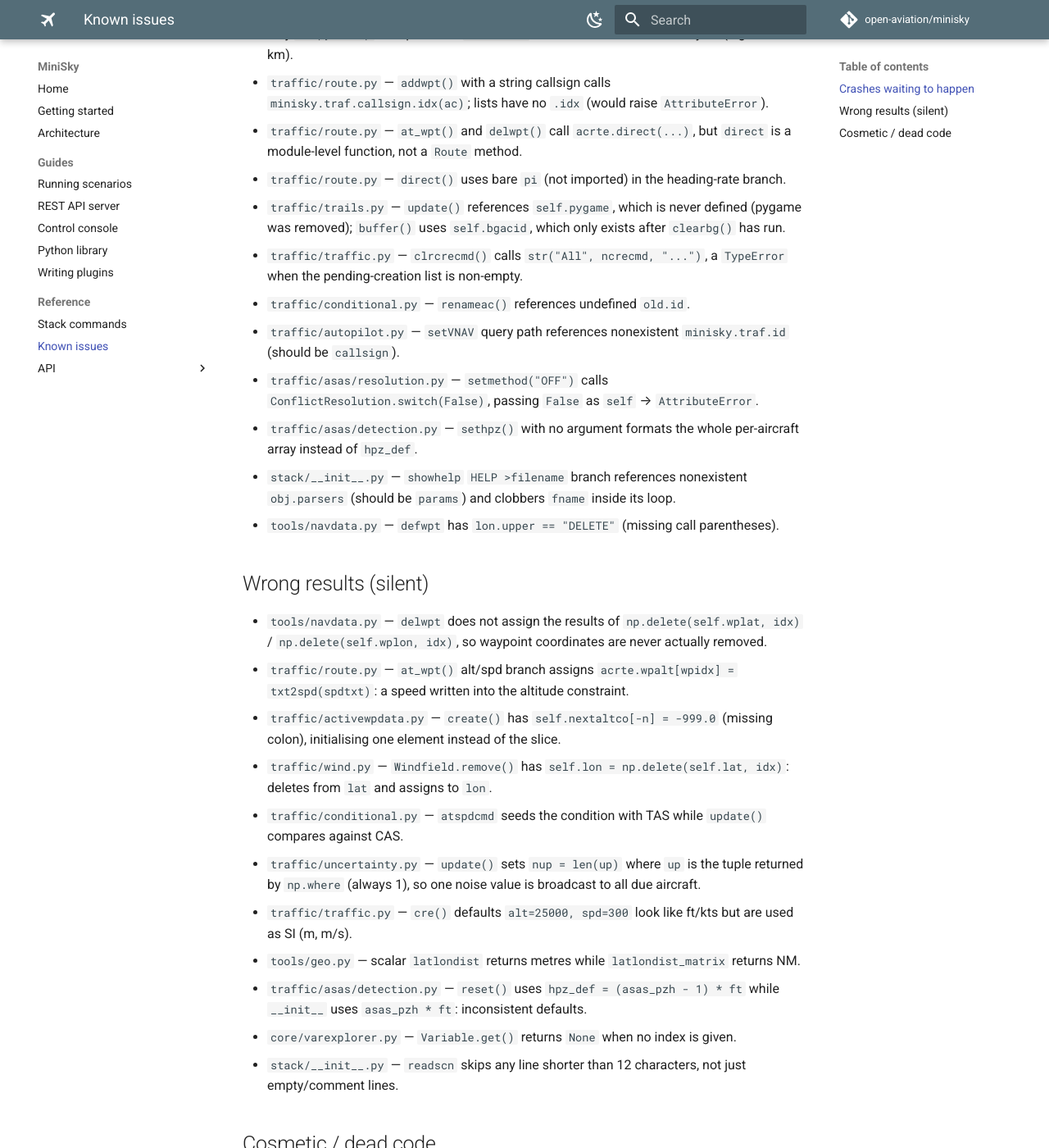
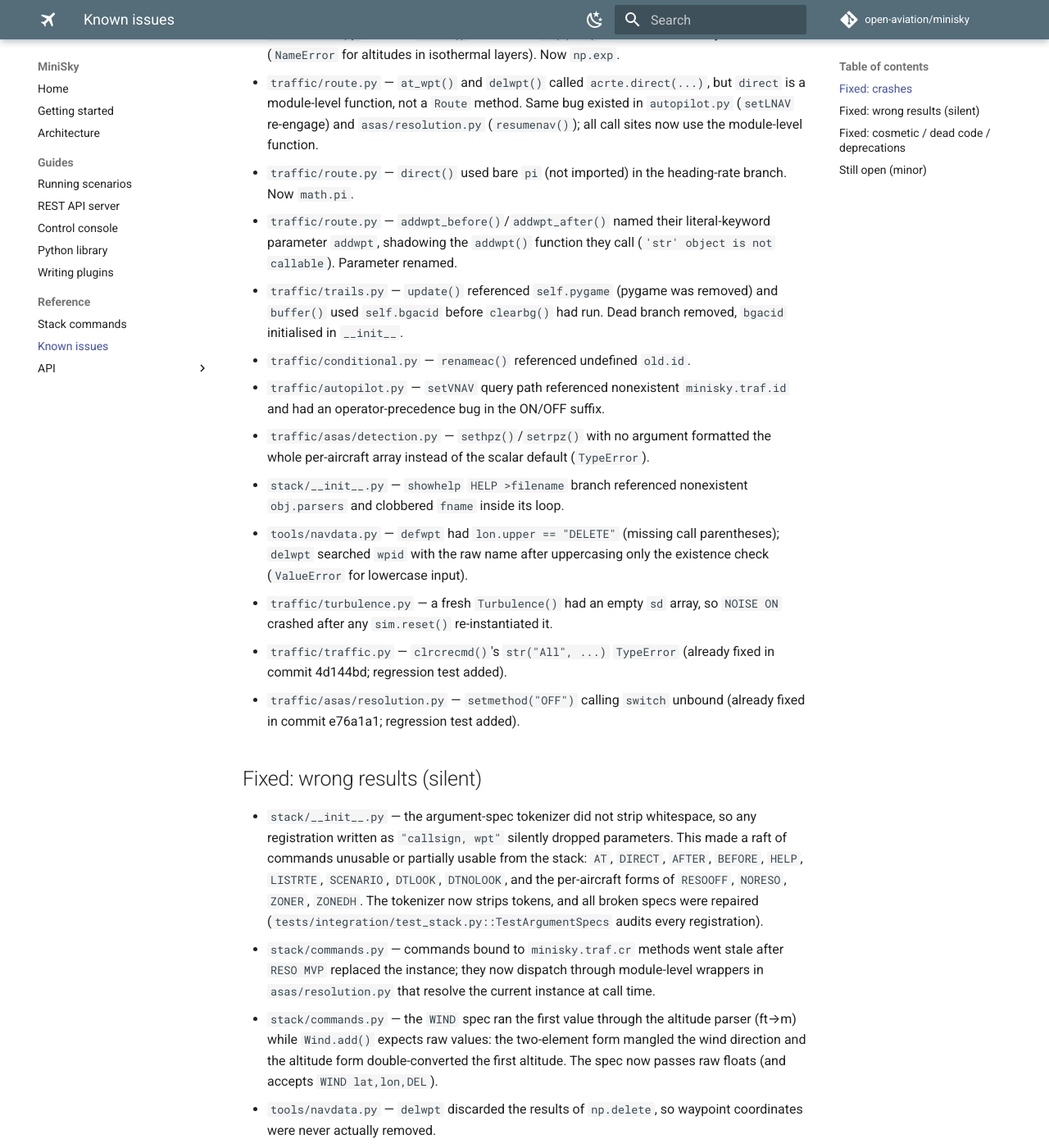
Before and after one commit to open-aviation/minisky, an MkDocs documentation site: the page built from docs/known-issues.md, in a window 1280 px wide and 1400 px high, scrolled down 319 px. Shown: the whole window at 82% size. Built offline with MkDocs 1.6.1 and Material for MkDocs 9.7.7, drawn with Linux system fonts in a browser that asks for light colours; comment, search, counter and statistics services are not loaded; some of the changed text lies outside the part shown.

Commit message:
Update known-issues doc and command reference after bug-fix pass
docs/known-issues.md now records what was fixed (and the two entries
that were already stale), plus the remaining minor quirks. Command
reference regenerated; readme task ticked.

Co-Authored-By: Claude Fable 5 <noreply@anthropic.com>

```diff
--- a/docs/known-issues.md
+++ b/docs/known-issues.md
@@ -1,81 +1,112 @@
 # Known issues
 
-Latent bugs found while documenting the codebase (July 2026). None of these were fixed
-during the documentation pass — docstrings only. Listed here so they can be picked off
-one by one.
+Latent bugs found while documenting the codebase (July 2026) were fixed in a dedicated
+bug-fix pass (July 2026). Each fix is covered by a regression test in `tests/` where the
+behavior is observable. This page records what was fixed, plus the small number of
+remaining quirks.
 
-## Crashes waiting to happen
+## Fixed: crashes
 
-- `tools/aero.py` — scalar `atmos()` calls bare `exp(...)` in the isothermal-layer
-  branch, but only `numpy as np` is imported → `NameError` for altitudes in isothermal
-  layers (e.g. 11–20 km).
-- `traffic/route.py` — `addwpt()` with a string callsign calls
-  `minisky.traf.callsign.idx(ac)`; lists have no `.idx` (would raise `AttributeError`).
-- `traffic/route.py` — `at_wpt()` and `delwpt()` call `acrte.direct(...)`, but `direct`
-  is a module-level function, not a `Route` method.
-- `traffic/route.py` — `direct()` uses bare `pi` (not imported) in the heading-rate
-  branch.
-- `traffic/trails.py` — `update()` references `self.pygame`, which is never defined
-  (pygame was removed); `buffer()` uses `self.bgacid`, which only exists after
-  `clearbg()` has run.
-- `traffic/traffic.py` — `clrcrecmd()` calls `str("All", ncrecmd, "...")`, a `TypeError`
-  when the pending-creation list is non-empty.
-- `traffic/conditional.py` — `renameac()` references undefined `old.id`.
-- `traffic/autopilot.py` — `setVNAV` query path references nonexistent
-  `minisky.traf.id` (should be `callsign`).
-- `traffic/asas/resolution.py` — `setmethod("OFF")` calls
-  `ConflictResolution.switch(False)`, passing `False` as `self` → `AttributeError`.
-- `traffic/asas/detection.py` — `sethpz()` with no argument formats the whole per-aircraft
-  array instead of `hpz_def`.
-- `stack/__init__.py` — `showhelp` `HELP >filename` branch references nonexistent
-  `obj.parsers` (should be `params`) and clobbers `fname` inside its loop.
-- `tools/navdata.py` — `defwpt` has `lon.upper == "DELETE"` (missing call parentheses).
+- `tools/aero.py` — scalar `atmos()` called bare `exp(...)` in the isothermal-layer
+  branch (`NameError` for altitudes in isothermal layers). Now `np.exp`.
+- `traffic/route.py` — `at_wpt()` and `delwpt()` called `acrte.direct(...)`, but
+  `direct` is a module-level function, not a `Route` method. Same bug existed in
+  `autopilot.py` (`setLNAV` re-engage) and `asas/resolution.py` (`resumenav()`); all
+  call sites now use the module-level function.
+- `traffic/route.py` — `direct()` used bare `pi` (not imported) in the heading-rate
+  branch. Now `math.pi`.
+- `traffic/route.py` — `addwpt_before()`/`addwpt_after()` named their literal-keyword
+  parameter `addwpt`, shadowing the `addwpt()` function they call (`'str' object is not
+  callable`). Parameter renamed.
+- `traffic/trails.py` — `update()` referenced `self.pygame` (pygame was removed) and
+  `buffer()` used `self.bgacid` before `clearbg()` had run. Dead branch removed,
+  `bgacid` initialised in `__init__`.
+- `traffic/conditional.py` — `renameac()` referenced undefined `old.id`.
+- `traffic/autopilot.py` — `setVNAV` query path referenced nonexistent
+  `minisky.traf.id` and had an operator-precedence bug in the ON/OFF suffix.
+- `traffic/asas/detection.py` — `sethpz()`/`setrpz()` with no argument formatted the
+  whole per-aircraft array instead of the scalar default (`TypeError`).
+- `stack/__init__.py` — `showhelp` `HELP >filename` branch referenced nonexistent
+  `obj.parsers` and clobbered `fname` inside its loop.
+- `tools/navdata.py` — `defwpt` had `lon.upper == "DELETE"` (missing call parentheses);
+  `delwpt` searched `wpid` with the raw name after uppercasing only the existence check
+  (`ValueError` for lowercase input).
+- `traffic/turbulence.py` — a fresh `Turbulence()` had an empty `sd` array, so
+  `NOISE ON` crashed after any `sim.reset()` re-instantiated it.
+- `traffic/traffic.py` — `clrcrecmd()`'s `str("All", ...)` `TypeError` (already fixed
+  in commit 4d144bd; regression test added).
+- `traffic/asas/resolution.py` — `setmethod("OFF")` calling `switch` unbound (already
+  fixed in commit e76a1a1; regression test added).
 
-## Wrong results (silent)
+## Fixed: wrong results (silent)
 
-- `tools/navdata.py` — `delwpt` does not assign the results of
-  `np.delete(self.wplat, idx)` / `np.delete(self.wplon, idx)`, so waypoint coordinates
-  are never actually removed.
-- `traffic/route.py` — `at_wpt()` alt/spd branch assigns
-  `acrte.wpalt[wpidx] = txt2spd(spdtxt)`: a speed written into the altitude constraint.
-- `traffic/activewpdata.py` — `create()` has `self.nextaltco[-n] = -999.0` (missing
+- `stack/__init__.py` — the argument-spec tokenizer did not strip whitespace, so any
+  registration written as `"callsign, wpt"` silently dropped parameters. This made a
+  raft of commands unusable or partially usable from the stack: `AT`, `DIRECT`,
+  `AFTER`, `BEFORE`, `HELP`, `LISTRTE`, `SCENARIO`, `DTLOOK`, `DTNOLOOK`, and the
+  per-aircraft forms of `RESOOFF`, `NORESO`, `ZONER`, `ZONEDH`. The tokenizer now
+  strips tokens, and all broken specs were repaired
+  (`tests/integration/test_stack.py::TestArgumentSpecs` audits every registration).
+- `stack/commands.py` — commands bound to `minisky.traf.cr` methods went stale after
+  `RESO MVP` replaced the instance; they now dispatch through module-level wrappers in
+  `asas/resolution.py` that resolve the current instance at call time.
+- `stack/commands.py` — the `WIND` spec ran the first value through the altitude parser
+  (ft→m) while `Wind.add()` expects raw values: the two-element form mangled the wind
+  direction and the altitude form double-converted the first altitude. The spec now
+  passes raw floats (and accepts `WIND lat,lon,DEL`).
+- `tools/navdata.py` — `delwpt` discarded the results of `np.delete`, so waypoint
+  coordinates were never actually removed.
+- `traffic/route.py` — `at_wpt()` alt/spd branch wrote the parsed speed into the
+  altitude-constraint array.
+- `traffic/activewpdata.py` — `create()` had `self.nextaltco[-n] = -999.0` (missing
   colon), initialising one element instead of the slice.
-- `traffic/wind.py` — `Windfield.remove()` has `self.lon = np.delete(self.lat, idx)`:
-  deletes from `lat` and assigns to `lon`.
-- `traffic/conditional.py` — `atspdcmd` seeds the condition with TAS while `update()`
-  compares against CAS.
-- `traffic/uncertainty.py` — `update()` sets `nup = len(up)` where `up` is the tuple
-  returned by `np.where` (always 1), so one noise value is broadcast to all due aircraft.
-- `traffic/traffic.py` — `cre()` defaults `alt=25000, spd=300` look like ft/kts but are
-  used as SI (m, m/s).
-- `tools/geo.py` — scalar `latlondist` returns metres while `latlondist_matrix` returns
-  NM.
-- `traffic/asas/detection.py` — `reset()` uses `hpz_def = (asas_pzh - 1) * ft` while
-  `__init__` uses `asas_pzh * ft`: inconsistent defaults.
-- `core/varexplorer.py` — `Variable.get()` returns `None` when no index is given.
-- `stack/__init__.py` — `readscn` skips any line shorter than 12 characters, not just
+- `traffic/wind.py` — `Windfield.remove()` deleted from `lat` and assigned to `lon`;
+  `Wind.add()`'s DEL branch was unreachable for 3+ arguments.
+- `traffic/conditional.py` — `atspdcmd` seeded the condition with TAS while `update()`
+  compares CAS (the command means CAS).
+- `traffic/uncertainty.py` — `update()` used `len(np.where(...))` (always 1), so one
+  noise sample was broadcast to all due aircraft.
+- `traffic/traffic.py` — `cre()` defaults were meant as 25000 ft / 300 kts but used as
+  SI; now `25000 * ft` / `300 * kts`.
+- `tools/geo.py` — `latlondist_matrix` returned NM while scalar `latlondist` returns
+  metres; both now return metres (`qdrdist`/`qdrdist_matrix` return NM). Also fixed a
+  wrong-shape `np.zeros` for non-square inputs.
+- `traffic/asas/detection.py` — `reset()` restored a different `hpz_def` than
+  `__init__` (`(asas_pzh - 1) * ft` vs `asas_pzh * ft`).
+- `core/varexplorer.py` — `Variable.get()` returned `None` when no index was given.
+- `stack/__init__.py` — `readscn` skipped any line shorter than 12 characters, not just
   empty/comment lines.
 
-## Cosmetic / dead code
+## Fixed: cosmetic / dead code / deprecations
 
-- `traffic/asas/mvp.py` — `setresometh`/`setresometv` success paths return `None`
-  instead of a `(True, msg)` tuple; `setresooff` help text says "NORESO".
-- `traffic/asas/resolution.py` — `f"Current CR method: "` interpolates nothing.
-- `traffic/performance/perfoap.py` — unused `Drag`, `FuelFlow` imports; duplicated
-  rotorcraft assignments in `create()`; dead `axmax = np.zeros(...)` in `calc_axmax()`.
-- `traffic/performance/phase.py` — overlapping boundary conditions at exactly 75 ft /
-  1000 ft in `get_fixwing()`; `get()` returns floats where ints are produced upstream.
-- `traffic/turbulence.py` — `__init__` does not call `super().__init__()`.
-- `traffic/autopilot.py` — `setswtod` status output reads `self.swtoc`; `dist2accel` is
-  initialised but never computed or used.
-- `traffic/wind.py` — `Wind.add()`'s `"DEL"` branch is unreachable for the documented
-  3+ argument form.
-- `stack/argparser.py` — `PandirArg` valid-directions tuple contains `"RIGHT"` twice.
-- `stack/commands.py` — several synonym keys (`ADDAWY`, `AIRWAY`, `COLOUR`, `CALC`,
-  `SWRAD`, `DTMULT`) point at commands that don't exist (lookups just miss).
-- `core/settings.py` — the `data()` function shadows the module-level `data` dict.
-- `tools/convert.py` — `degto180` and `deg180` are duplicate implementations.
-- `tools/geo.py` — `qdrdist_matrix`/`latlondist_matrix` use deprecated `np.asmatrix`.
-- `plugin/plugin.py` — uses deprecated `ast` attribute `.s` (Python 3.14 removal
-  warning).
-- Top-level `minisky/route.py` is an empty file.
+- `traffic/asas/mvp.py` — `setresometh`/`setresometv` success paths returned `None`
+  instead of `(True, msg)`; `setresooff` help text said "NORESO".
+- `traffic/asas/resolution.py` — `f"Current CR method: "` interpolated nothing.
+- `traffic/asas/detection.py` and `tools/geo.py` — migrated off deprecated
+  `np.asmatrix` to plain ndarray broadcasting.
+- `traffic/performance/perfoap.py` — duplicated rotorcraft assignments in `create()`
+  and dead `axmax` allocation removed (the unused `Drag`/`FuelFlow` imports were
+  already gone as of commit 4d144bd).
+- `traffic/performance/phase.py` — boundary conditions at exactly 75 ft / 1000 ft and
+  ±150 fpm now assign exactly one phase; `get()` returns an int array consistently.
+- `traffic/turbulence.py` — `__init__` now calls `super().__init__()`.
+- `traffic/autopilot.py` — `setswtod` status now reads `swtod` (was `swtoc`); dead
+  `dist2accel` removed.
+- `stack/argparser.py` — duplicate `"RIGHT"` removed from the `PandirArg` directions.
+- `stack/commands.py` — dead synonyms (`ADDAWY`, `COLOUR`, `CALC`, `SWRAD`, `DTMULT`)
+  removed; `AIRWAY`/`AIRWAYS` repointed to `POS`.
+- `core/settings.py` — the module-level dict shadowed by the `data()` function was
+  renamed to `_settings`.
+- `plugin/plugin.py` — deprecated `ast` attribute `.s` replaced with
+  `isinstance(node, ast.Constant)` / `.value`.
+- `simulation/simulation.py` — deprecated `datetime.utcnow()` replaced with
+  `datetime.now(datetime.UTC)` (kept naive, matching the rest of the module).
+- Top-level `minisky/route.py` (empty, unreferenced) deleted.
+
+## Still open (minor)
+
+- `tools/geo.py` — the matrix variants evaluate the earth radius at `lat1 + lat2`
+  while the scalar functions use `0.5 * (lat1 + lat2)`; negligible except at extreme
+  latitude combinations.
+- `traffic/asas/mvp.py` — `setresometh`/`setresometv` (RMETHH/RMETHV) exist only on
+  the MVP subclass and are not registered as stack commands.
--- a/docs/reference/commands.md
+++ b/docs/reference/commands.md
@@ -90,6 +90,6 @@ waypoint, navaid, airport, or aircraft.
 | `UNGROUP` | `UNGROUP grname, callsign` | Remove aircraft from a group |  |
 | `VNAV` | `VNAV callsign,[ON/OFF]` | Switch on/off VNAV mode, the vertical FMS mode (autopilot). |  |
 | `VS` | `VS callsign,vspd (ft/min)` | Vertical speed command (autopilot). |  |
-| `WIND` | `WIND lat,lon,alt,dir,spd,[alt,dir,spd,alt,...]` | Define a wind vector as part of the 2D or 3D wind field. |  |
+| `WIND` | `WIND lat,lon,[alt],dir,spd[,alt,dir,spd,...] or WIND lat,lon,DEL` | Define a wind vector as part of the 2D or 3D wind field. |  |
 | `ZONEDH` | `ZONEDH [height, callsign...]` | Set the vertical separation distance (i.e., half of the protected zone height) in feet. |  |
 | `ZONER` | `ZONER [radius, callsign...]` | Set the horizontal separation distance (i.e., the radius of the protected zone) in nautical miles. |  |
```
Also changed, not shown: other parts of docs/reference/commands.md (+1 -1 lines), readme.md (+1 -1 lines).
